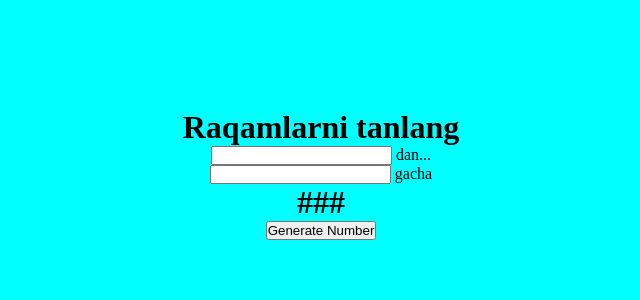
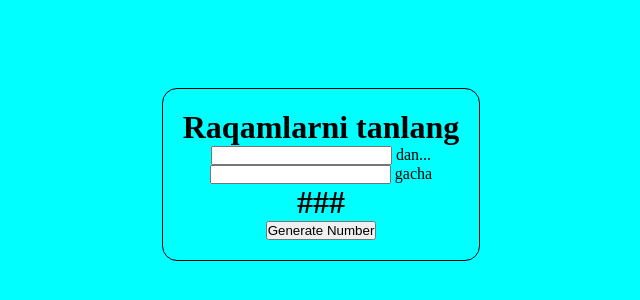
Before and after one commit to akhatkulov/JS-Practicum, a plain HTML site: page Tasodifiy_Sonlar_Generatori/index.html in a window 1280 px wide. Shown: the part 226-526 px from the top of the page, without its empty margins (319-959 px from the left). Drawn offline with Linux system fonts and the light colour scheme.

Commit message:
generator add

```diff
--- a/Tasodifiy_Sonlar_Generatori/static/main.js
+++ b/Tasodifiy_Sonlar_Generatori/static/main.js
@@ -1,5 +1,5 @@
 const getRand = (x,y) =>{
-    return Math.abs(Math.floor(Math.random() * (x - y + 1)) + x);
+    return Math.floor(Math.random() * (y - x + 1)) + x;
 }
 
 const generateNumber = () =>{
--- a/Tasodifiy_Sonlar_Generatori/static/style.css
+++ b/Tasodifiy_Sonlar_Generatori/static/style.css
@@ -20,6 +20,9 @@ body{
     display: flex;
     flex-direction: column;
     align-items: center;
+    border: 1px solid black;
+    padding: 20px;
+    border-radius: 15px;
 }
 
 .bnt-min{
```
Also changed, not shown: Tasodifiy_Sonlar_Generatori/index.html (+0 -1 lines).
